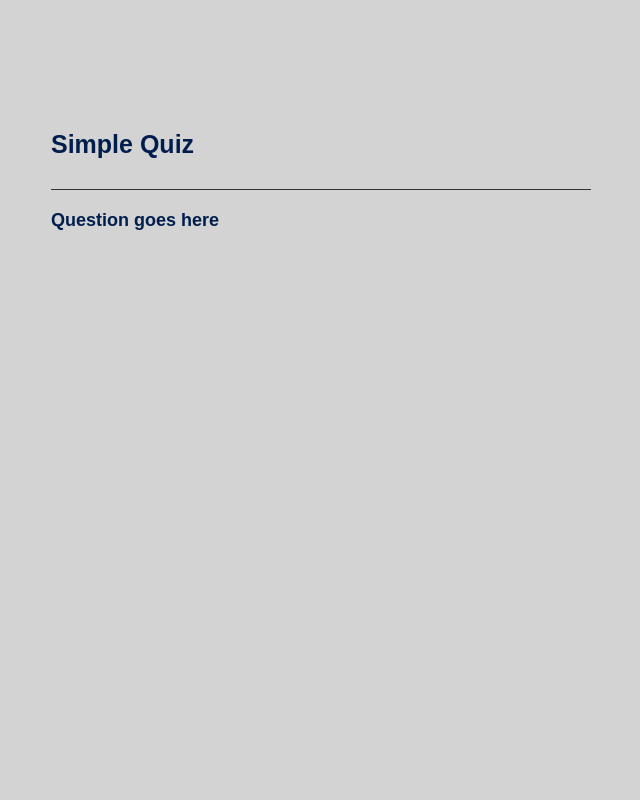
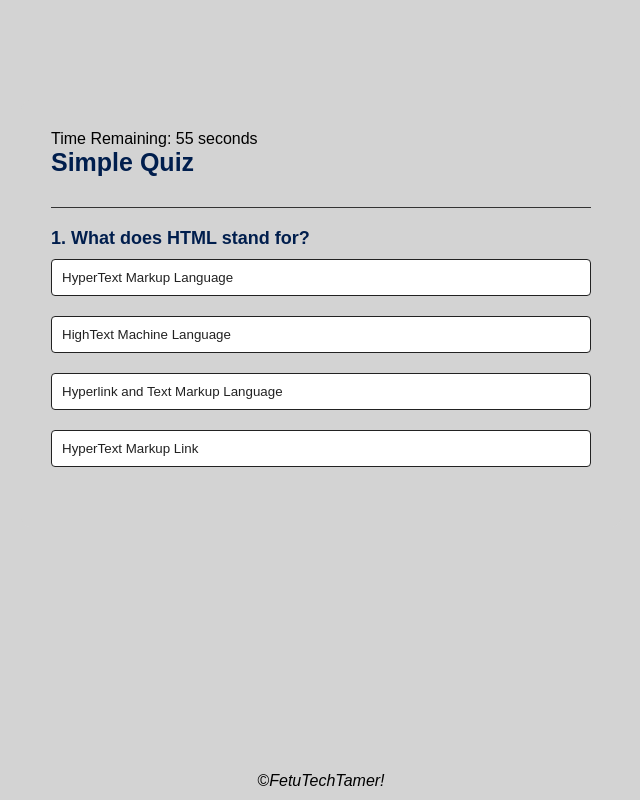
Before and after one commit to FetuTechTamer/1-minute-Quiz-, a plain HTML site: page Quiz/index.html in a window 1280 px wide. Shown: the whole page, without its empty margins (319-959 px from the left). Drawn offline with Linux system fonts and the light colour scheme.

Commit message:
Ïnitial commit

```diff
--- a/Quiz/index.html
+++ b/Quiz/index.html
@@ -5,16 +5,19 @@
     <meta name="viewport" content="width=device-width, initial-scale=1.0">
     <title>Quiz APP</title>
     <link rel="stylesheet" href="style.css">
+    <link rel="icon" type="image/x-icon" href="favIcon/myFavIcon.ico">
     <script src="app.js" defer></script>
 </head>
 <body>
     <div class="app">
+        <p id="timer">Time Remaining: <span id="time">10</span> seconds</p>
         <h1>Simple Quiz</h1>
         <div class="quiz">
             <h2 id="question">Question goes here</h2>
             <div id="answer-buttons"></div>
-            <button id="next-btn">Next</button>
+            <button  id="next-btn">Next</button>
         </div>
+        <div id="copy-right">&copy;<em>FetuTechTamer!</em></div>
     </div>
 </body>
 </html>
```
